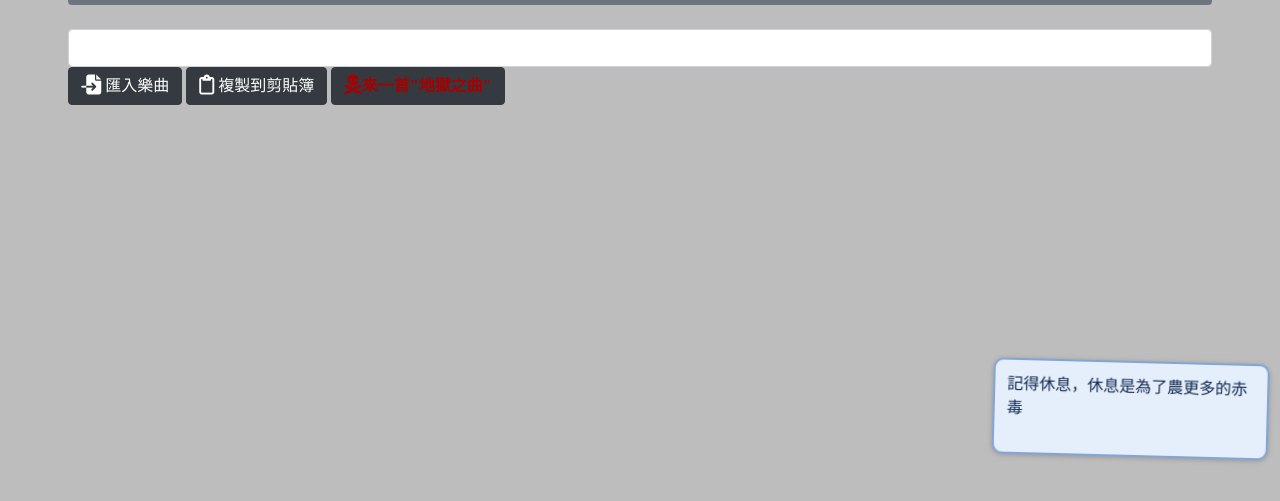
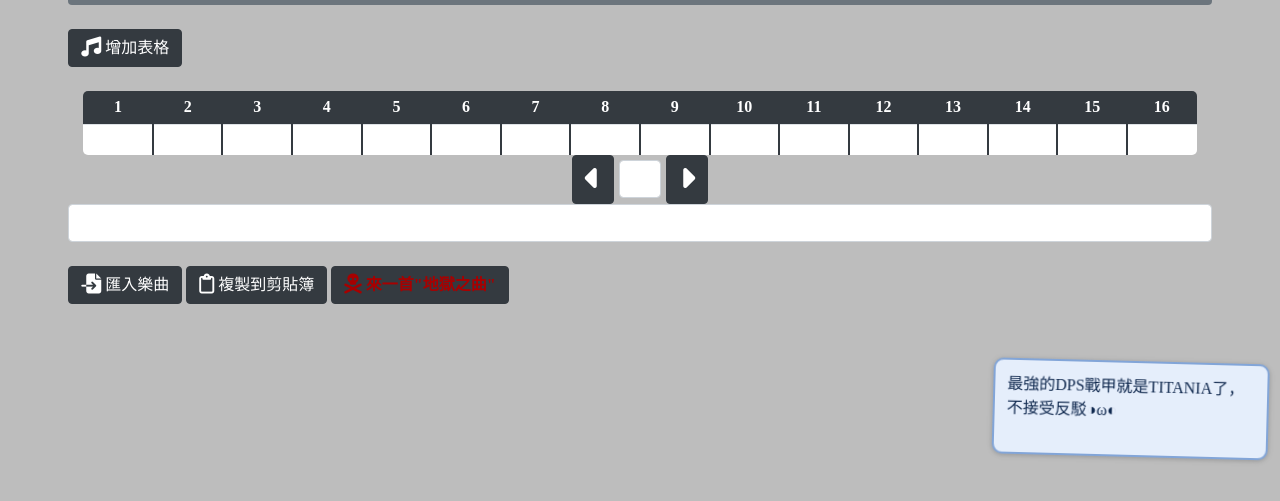
Before and after one commit to RainMeoCat/WF-Shawzin-music-maker, a plain HTML site: page index.html in a window 1280 px wide. Shown: the part 163-664 px from the top of the page. Drawn offline with nearby package versions, Linux system fonts and the light colour scheme; no server answers.

Commit message:
Add song editor interface and add more dialog song

```diff
--- a/index.html
+++ b/index.html
@@ -11,8 +11,7 @@
     integrity="sha384-ggOyR0iXCbMQv3Xipma34MD+dH/1fQ784/j6cY/iJTQUOhcWr7x9JvoRxT2MZw1T" crossorigin="anonymous">
 
   <style>
-     #dimScreen
-         {
+    #dimScreen {
       position: fixed;
       padding: 0;
       margin: 0;
@@ -23,49 +22,166 @@
       background: rgba(0, 0, 0, 0.7);
       z-index: 999999;
       display: flex;
-        }</style>
+    }
+
+    .table-rounded thead th {
+      border: 0px;
+    }
+
+    .table-rounded thead th:first-child {
+      border-radius: 5px 0 0 0;
+    }
+
+    .table-rounded thead th:last-child {
+      border-radius: 0 5px 0 0;
+    }
+
+    .table-rounded tbody td {
+
+      background-color: rgb(255, 255, 255);
+    }
+
+    .table-rounded tbody tr:last-child td:first-child {
+      border-radius: 0 0 0 5px;
+    }
+
+    .table-rounded tbody tr:last-child td:last-child {
+      border-radius: 0 0 5px 0;
+    }
+
+    table td+td {
+      border-left: 2px solid #343a40;
+    }
+
+    table td,
+    th {
+      text-align: center;
+      width: 35px
+    }
+
+    ::-webkit-scrollbar {
+      width: 12px;
+    }
+
+    ::-webkit-scrollbar-track {
+      -webkit-box-shadow: inset 0 0 6px rgba(0, 0, 0, 0.3);
+      border-radius: 10px;
+      background-color: #bdbdbd;
+    }
+
+    ::-webkit-scrollbar-thumb {
+      border-radius: 10px;
+      -webkit-box-shadow: inset 0 0 6px rgba(0, 0, 0, 0.5);
+    }
+  </style>
   <title>WF Shawzin Music Maker</title>
 </head>
 
-<body  style="font-family:Microsoft JhengHei;background-color:#bdbdbd">
+<body style="font-family:Microsoft JhengHei;background-color:#bdbdbd">
   <div class="col-11 mx-auto">
-  <br><h1><b>WF三線琴編曲小幫手</b></h1><br>
+    <br>
+    <h1><b>WF三線琴編曲小幫手</b></h1><br>
     <div id="dimScreen" style="display: none">
 
       <div class="alert alert-danger col-3 mx-auto  fade show" id="checkalert_F"
         style="margin: auto; align-items:center;justify-content:center;text-align: center">
         <strong>注意：匯入歌曲會使目前的編曲消失</strong>
-        <textarea class="form-control mx-auto" style="resize:none" rows="5" id="comment" placeholder="輸入樂曲字串"></textarea><br>
+        <textarea class="form-control mx-auto" style="resize:none" rows="5" id="comment"
+          placeholder="輸入樂曲字串"></textarea><br>
         確定要匯入嗎？<br>
-        <button class="btn btn-danger" onclick="importOK()">確定</button><button class="btn btn-primary" onclick="importC()">取消</button>
+        <button class="btn btn-danger" onclick="importOK()">確定</button><button class="btn btn-primary"
+          onclick="importC()">取消</button>
       </div>
     </div>
     <nav class="navbar navbar-expand-lg navbar-light bg-secondary rounded">
       <a class="navbar-brand disabled" style="font-size:25px"><b>MENU</b></a>
-    <button class="navbar-toggler" type="button" data-toggle="collapse" data-target="#navbarNav" aria-controls="navbarNav" aria-expanded="false" aria-label="Toggle navigation">
+      <button class="navbar-toggler" type="button" data-toggle="collapse" data-target="#navbarNav"
+        aria-controls="navbarNav" aria-expanded="false" aria-label="Toggle navigation">
         <span class="navbar-toggler-icon"></span>
       </button>
       <div class="collapse navbar-collapse" id="navbarNav">
         <ul class="navbar-nav">
           <li class="nav-item ">
-          <a class="nav-link youtube" href="https://www.youtube.com/c/Rainmeo" target="_blank" data-toggle="tooltip" data-html="true" title="雨喵的Youtube頻道"><b>Youtube</b> </a>
+            <a class="nav-link youtube" href="https://www.youtube.com/c/Rainmeo" target="_blank" data-toggle="tooltip"
+              data-html="true" title="雨喵的Youtube頻道"><b>Youtube</b> </a>
           </li>
           <li class="nav-item">
-          <a class="nav-link bilibili" href="https://space.bilibili.com/281342574" target="_blank" data-toggle="tooltip" data-html="true" title="雨喵的Bilibili頻道"><b>Bilibili</b></a>
+            <a class="nav-link bilibili" href="https://space.bilibili.com/281342574" target="_blank"
+              data-toggle="tooltip" data-html="true" title="雨喵的Bilibili頻道"><b>Bilibili</b></a>
           </li>
           <li class="nav-item">
-          <a class="nav-link github" href="https://github.com/RainMeoCat/WF-Shawzin-music-maker" target="_blank" data-toggle="tooltip" data-html="true" title="Github原始碼參觀"><b>Github</b></a>
+            <a class="nav-link github" href="https://github.com/RainMeoCat/WF-Shawzin-music-maker" target="_blank"
+              data-toggle="tooltip" data-html="true" title="Github原始碼參觀"><b>Github</b></a>
           </li>
 
         </ul>
       </div>
     </nav>
     <br>
+
+    <button class="btn btn-dark" onclick="NewSongQuery()"><i class="fas fa-music fa-lg"></i> 增加表格</button>    <br><br>
+
+    <div class="table-responsive col-12">
+      <table class="table table-sm table-rounded" id="SongTable" style="table-layout:fixed;margin:0px">
+        <thead class="thead-dark">
+          <tr>
+            <th>1</th>
+            <th>2</th>
+            <th>3</th>
+            <th>4</th>
+            <th>5</th>
+            <th>6</th>
+            <th>7</th>
+            <th>8</th>
+            <th>9</th>
+            <th>10</th>
+            <th>11</th>
+            <th>12</th>
+            <th>13</th>
+            <th>14</th>
+            <th>15</th>
+            <th>16</th>
+          </tr>
+        </thead>
+        <tbody id="tbm">
+          <tr style="height:30px">
+            <td></td>
+            <td></td>
+            <td></td>
+            <td></td>
+            <td></td>
+            <td></td>
+            <td></td>
+            <td></td>
+            <td></td>
+            <td></td>
+            <td></td>
+            <td></td>
+            <td></td>
+            <td></td>
+            <td></td>
+            <td></td>
+          </tr>
+        </tbody>
+      </table>
+
+    </div>
+    <div class=" col-xs-6 col-lg-3 mx-auto form-inline justify-content-center">
+    <button class="btn btn-dark " onclick="NewSongQuery()"><i class="fas fa-caret-left fa-2x"></i> </button>
+    <input class="form-control col-2"  style="margin:5px;text-align:center;">
+    <button class="btn btn-dark" onclick="NewSongQuery()"><i class="fas fa-caret-right fa-2x"></i> </button>
+
+    </div>
     <input class="form-control" id="SongString">
-<input class="form-control" id="HellSongString" style="position: absolute;left: -99999px;">
+    <input class="form-control" id="HellSongString" style="position: absolute;left: -99999px;"><br>
     <button class="btn btn-dark" onclick="importSong()"><i class="fas fa-file-import fa-lg"></i> 匯入樂曲</button>
-    <button class="btn btn-dark" onclick="copySong()" data-toggle="SSpopover"  data-placement="bottom"data-html="true" title="複製成功!" data-content="拿去遊戲裡貼上測試!"><i class="far fa-clipboard fa-lg"></i> 複製到剪貼簿</button>
-    <button class="btn btn-dark" onclick="create_hell_song()"  data-toggle="HSSpopover" data-placement="bottom"data-html="true" title="複製成功!" data-content="拿去遊戲裡貼上測試!"><i class="fas fa-skull-crossbones fa-lg" style="color: #a80000"></i><font color="a80000"><b>來一首"地獄之曲"</b></font></button>
+    <button class="btn btn-dark" onclick="copySong()" data-toggle="SSpopover" data-placement="bottom" data-html="true"
+      title="複製成功!" data-content="拿去遊戲裡貼上測試!"><i class="far fa-clipboard fa-lg"></i> 複製到剪貼簿</button>
+    <button class="btn btn-dark" onclick="create_hell_song()" data-toggle="HSSpopover" data-placement="bottom"
+      data-html="true" title="複製成功!" data-content="拿去遊戲裡貼上測試!"><i class="fas fa-skull-crossbones fa-lg"
+        style="color: #a80000"></i>
+      <font color="a80000"><b>來一首"地獄之曲"</b></font>
+    </button>
 
   </div>
 
@@ -75,7 +191,7 @@
   <!-- Optional JavaScript -->
   <!-- jQuery first, then Popper.js, then Bootstrap JS -->
   <script src="https://kit.fontawesome.com/3a392711dc.js"></script>
-  <script src = "L2D/lib/L2Dwidget.min.js"></script>
+  <script src="L2D/lib/L2Dwidget.min.js"></script>
   <script src="https://ajax.aspnetcdn.com/ajax/jQuery/jquery-3.4.1.min.js">
   </script>
   <script src="https://cdnjs.cloudflare.com/ajax/libs/popper.js/1.14.7/umd/popper.min.js"
@@ -86,7 +202,7 @@
   </script>
   <script src="src/main.js"></script>
   <script src="src/import.js"></script>
-
+  <script src="src/song.js"></script>
 </body>
 
 </html>
--- a/src/main.js
+++ b/src/main.js
@@ -2,6 +2,7 @@
 
 
 $(function () { $("[data-toggle='tooltip']").tooltip(); });
+
 var dialog = {
   "dialog": [
     "喵喵喵?",
@@ -13,7 +14,13 @@ var dialog = {
     "最近好忙呀，沒有時間農இдஇ",
     "其實我也是很想彈一首Through The Fire And Flames呀｡ﾟヽ(ﾟ´Д`)ﾉﾟ｡",
     "雨喵家的貓貓叫蛋蛋，是隻美國短毛貓(*´∀`)~♥",
-    "其實我的每隻戰甲都有買TennoGEN喔d(`･∀･)b"
+    "其實我的每隻戰甲都有買TennoGEN喔d(`･∀･)b",
+    "這隻貓貓的插件叫live2dwidget，Github有喔~",
+    "其實我很不喜歡去提款機領錢的感覺，明明才領一張，他卻數得好像幾十張一樣",
+    "研究顯示，常熬夜上網的人，通常比較容易胖，因為大家都在發宵夜文，一不小心又餓了",
+"愛吃又沒錯，錯的是食物，為什麼這麼容易害人胖",
+"我最討厭別人浪費我時間了，畢竟我自己浪費都不夠了",
+
   ]
 }
 L2Dwidget.init({
--- /dev/null
+++ b/src/song.js
@@ -0,0 +1,19 @@
+function NewSongQuery() {
+    var tab = document.getElementById('SongTable')
+
+
+    for (i = 1;i<=16;i++){
+ let tr = document.getElementById('SongTable').tHead.children[0],
+        tr2 =  document.getElementById('tbm').children[0],
+        th = document.createElement('th'),
+        td = document.createElement('td');
+    th.innerHTML = tab.rows[0].cells.length+1;
+    td.innerHTML = ''
+    tr.appendChild(th);
+    tr2.appendChild(td);
+    }
+
+
+    // open loop for each row and append cell
+
+}
```
Lines whose indentation alone changed are shown as unchanged.
